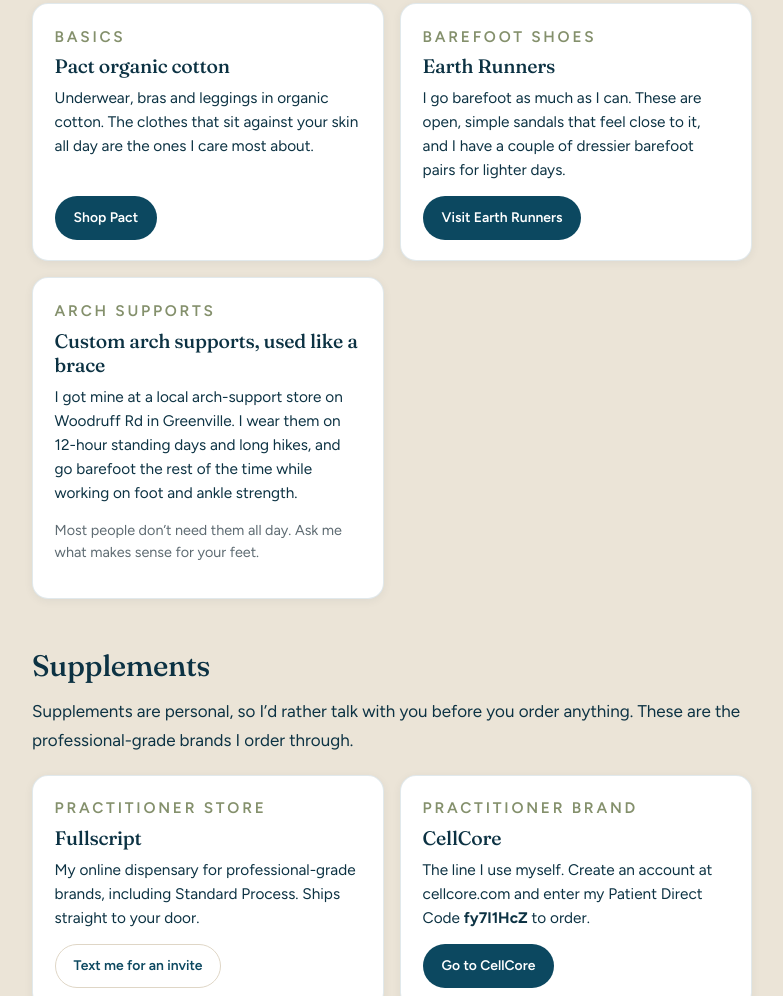
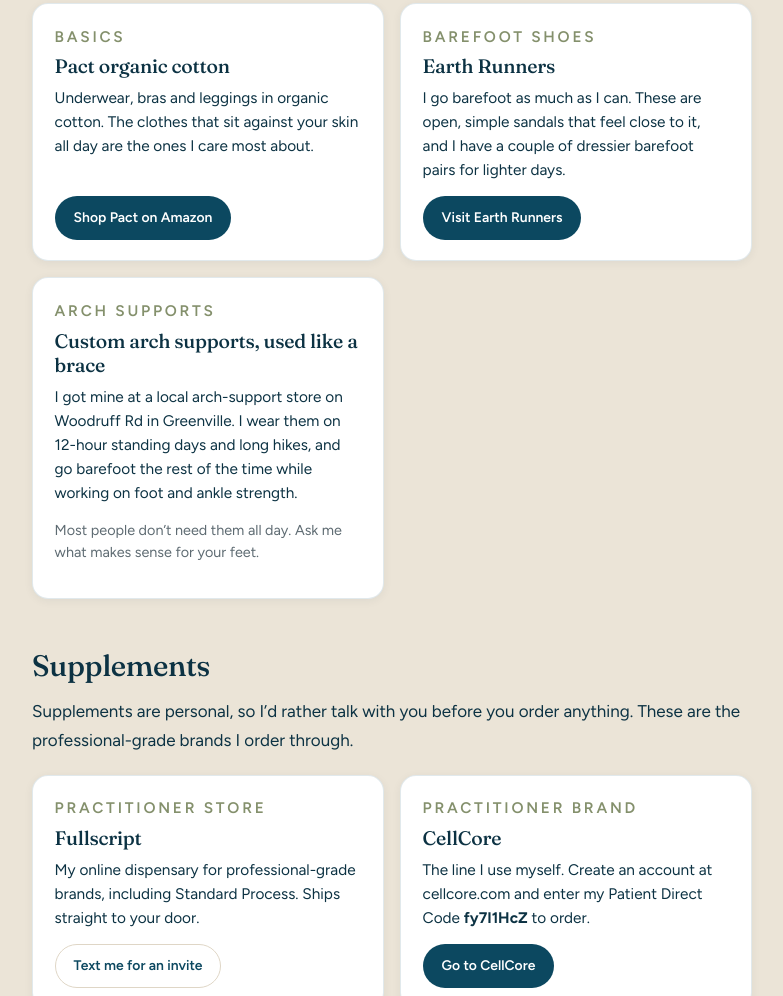
Before and after one commit to sylviafrierson-ui/ahc-website, a plain HTML site: page favorites.html in a window 1280 px wide. Shown: the part 3827-4823 px from the top of the page, without its empty margins (248-1031 px from the left). Drawn offline with Linux system fonts and the light colour scheme.

Commit message:
Favorites: Pact via Amazon Associates
Co-Authored-By: Claude Opus 5.5 <noreply@anthropic.com>
Claude-Session: https://claude.ai/code/session_016Sagq5GbBd6JCyKGnSUZ5v

```diff
--- a/favorites.html
+++ b/favorites.html
@@ -206,7 +206,7 @@
         <p class="eyebrow">Basics</p>
         <h3>Pact organic cotton</h3>
         <p>Underwear, bras and leggings in organic cotton. The clothes that sit against your skin all day are the ones I care most about.</p>
-        <a class="btn btn-primary btn-sm" href="https://wearpact.com/" target="_blank" rel="noopener">Shop Pact</a>
+        <a class="btn btn-primary btn-sm" href="https://www.amazon.com/s?k=Pact+organic+cotton&amp;tag=athomechiro07-20" target="_blank" rel="noopener sponsored">Shop Pact on Amazon</a>
       </div>
       <div class="fav-card">
         <p class="eyebrow">Barefoot shoes</p>
```
